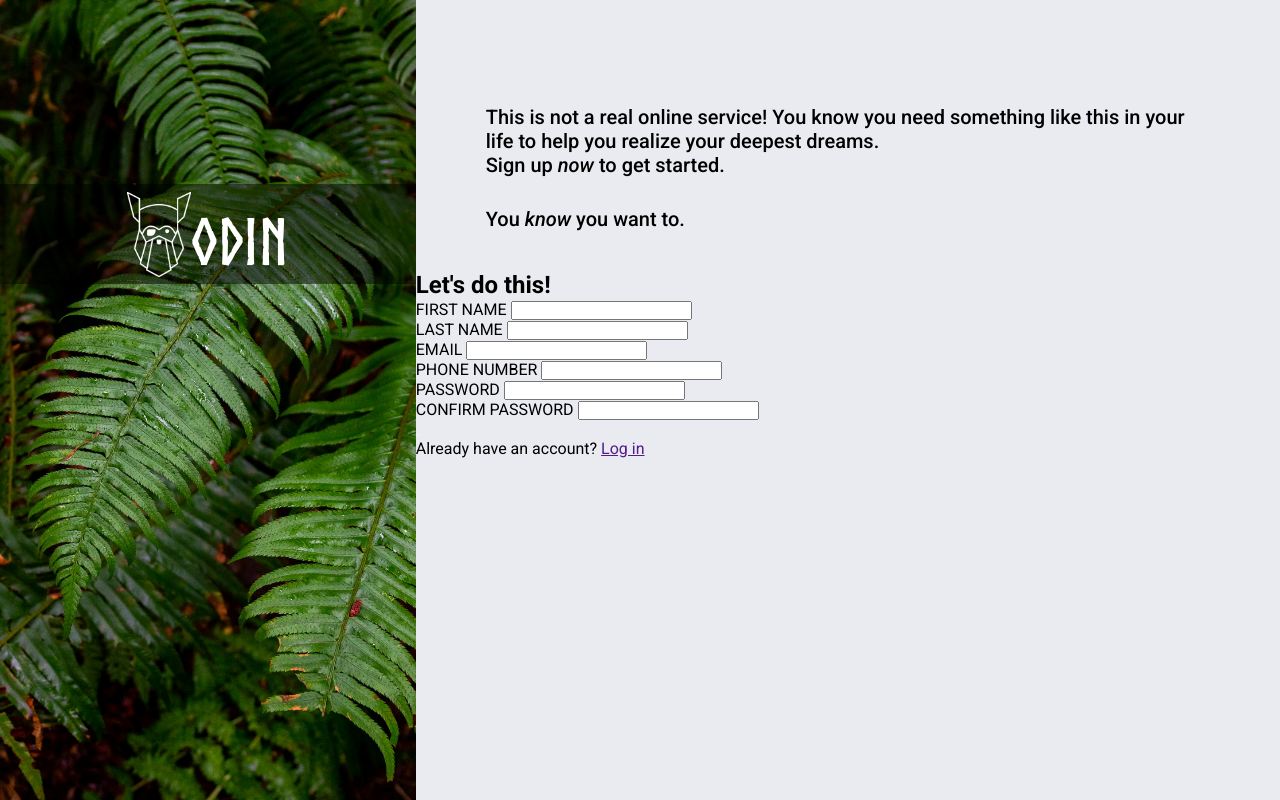
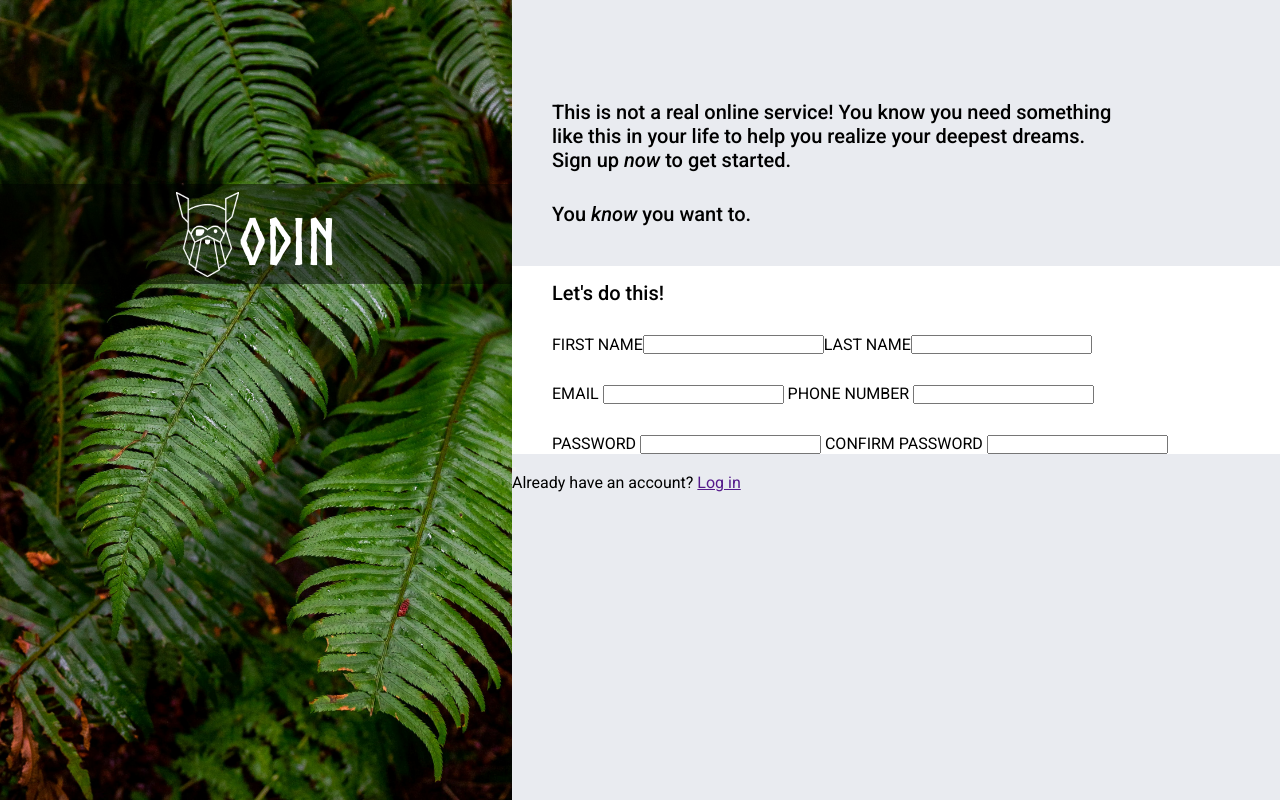
Before and after one commit to tuana-o/sign-up-page, a plain HTML site: page index.html in a window 1280 px wide. Drawn offline with Linux system fonts and the light colour scheme.

Commit message:
Fix styling formatting of header and form

```diff
--- a/index.html
+++ b/index.html
@@ -25,29 +25,29 @@
             <p class="three">You <em>know</em> you want to.</p>
         </header>
         <form action="" method="get" class="form">
-            <h2>Let's do this!</h2>
-            <div class="form-row">
-                <label for="first-name">FIRST NAME
-                </label>
+            <div class="title">
+                <p>Let's do this!</p>
+            </div>
+            <div class="row-1">
+                <label for="first-name">FIRST NAME</label>
                 <input type="text" id="first-name" name="first-name">
-            </div>
-            <div class="form-row">
+
                 <label for="last-name">LAST NAME</label>
                 <input type="text" name="last-name" id="last-name">
             </div>
-            <div class="form-row">
+
+            <div class="row-2">
                 <label for="email">EMAIL</label>
                 <input type="email" name="email" id="email">
-            </div>
-            <div class="form-row">
+
                 <label for="phone-number">PHONE NUMBER</label>
                 <input type="number" name="phone-number" id="phone-number">
             </div>
-            <div class="form-row">
+
+            <div class="row-3">
                 <label for="pwd">PASSWORD</label>
                 <input type="password" name="pwd" id="pwd">
-            </div>
-            <div class="form-row">
+
                 <label for="confirm-pwd">CONFIRM PASSWORD</label>
                 <input type="password" name="confirm-pwd" id="confirm-pwd">
             </div>
--- a/style.css
+++ b/style.css
@@ -9,7 +9,6 @@ body {
     background-color: #e9ebf0;
     color: #fff;
     line-height: 1.2;
-    max-width: 1200px;
     font-family: 'Roboto', Helvetica, sans-serif;
 }
 
@@ -19,7 +18,7 @@ body {
     background-size: cover;
     background-position: center;
     height: 100vh;
-    width: 50vw;
+    width: 40vw;
     min-height: 300px;
     min-width: 350px
 }
@@ -60,13 +59,32 @@ body {
     display: flex;
     flex-direction: column;
     padding: 40px;
-    margin-top: 65px;
-    margin-left: 30px;
-    width: 100%;
+    margin-top: 60px;
     font-size: 20px;
     font-weight: 500;
+    width: 650px;
 }
 
 .three {
     margin-top: 30px;
 }
+
+.form {
+    display: flex;
+    flex-direction: column;
+    gap: 30px;
+    width: 60vw;
+    height: auto;
+    background-color: #fff;
+    padding-left: 40px;
+}
+
+.title {
+    margin-top: 15px;
+    font-weight: 500;
+    font-size: 20px;
+}
+
+.row-1 {
+    display: flex;
+}
```
